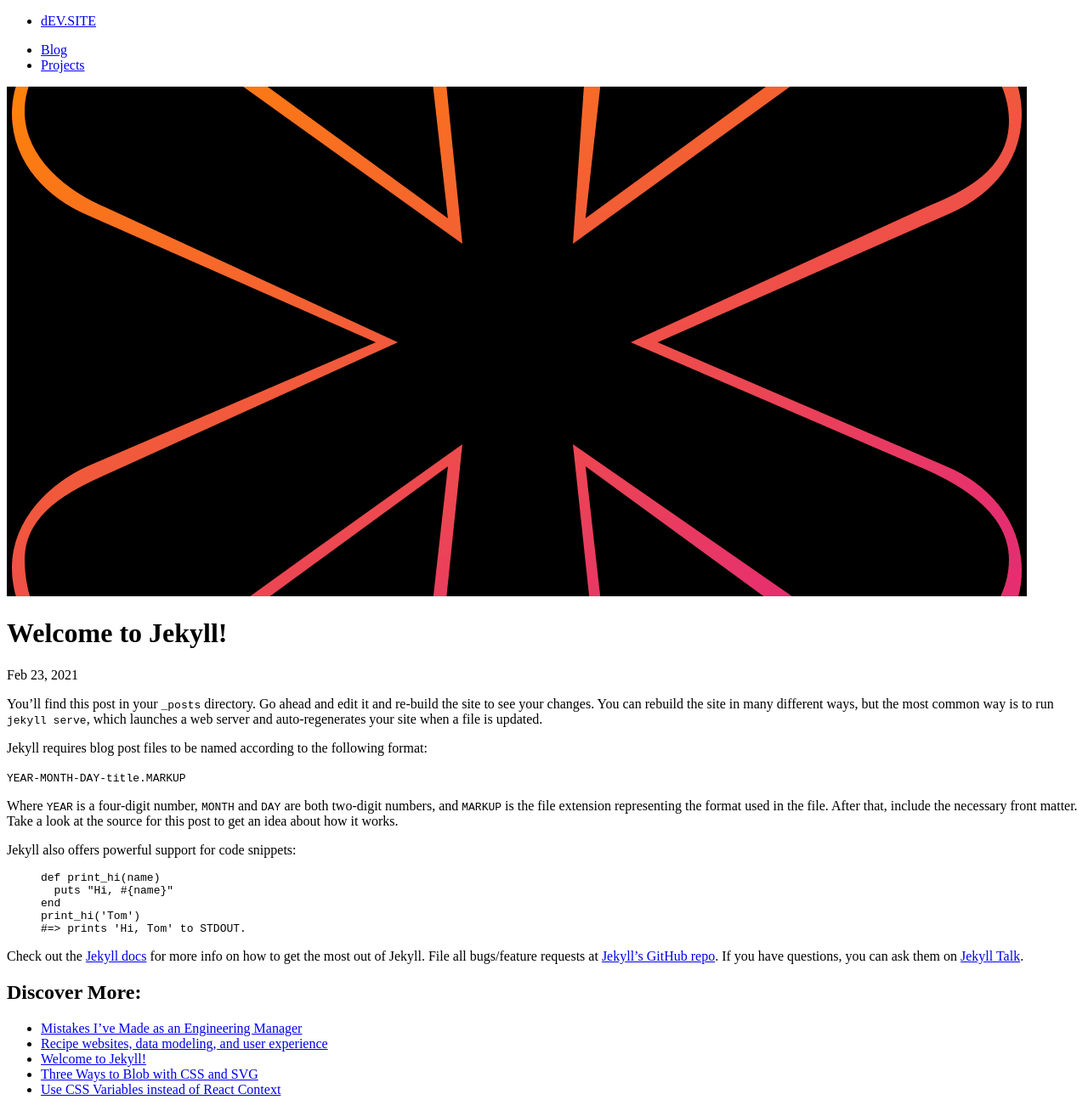
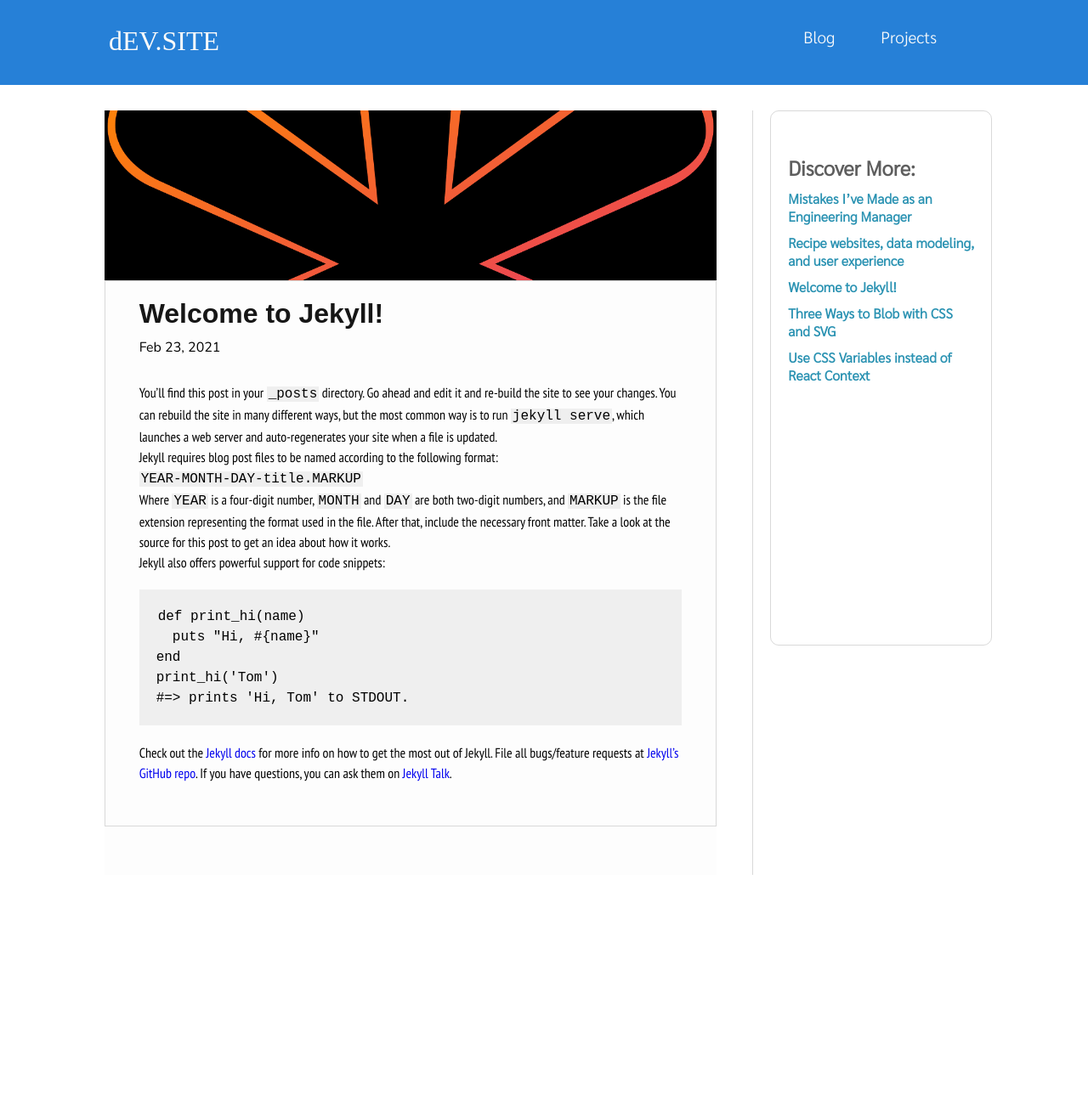
Before and after one commit to arads7420/arads7420.github.io, a Jekyll site: the page built from _posts/Welcome-to-Jekyll!/2021-02-21-welcome-to-jekyll.markdown, in a window 1280 px wide. Shown: the whole page at 85% size. Built offline with Jekyll 4.4.1, drawn with Linux system fonts in a browser that asks for light colours; some web fonts are replaced; after the commit the page ends 1060 px from its top, so only the background shows below that.

Commit message:
Fix: style.css url configured using url and baseurl yml variables on site

```diff
--- a/_layouts/wrapper.html
+++ b/_layouts/wrapper.html
@@ -11,7 +11,7 @@
     <link href="https://fonts.googleapis.com/css2?family=Sarabun:wght@300&family=Share&display=swap" rel="stylesheet">
     <link rel="preconnect" href="https://fonts.gstatic.com">
     <link href="https://fonts.googleapis.com/css2?family=Nunito:wght@200&display=swap" rel="stylesheet">
-    <link rel="stylesheet" href="assets/styles/style.css" type="text/css">
+    <link rel="stylesheet" href="{{site.url}}/{{ site.baseurl }}/assets/styles/style.css" type="text/css">
     <title>{{ page.title }}</title>
 </head>
 <body>
```
